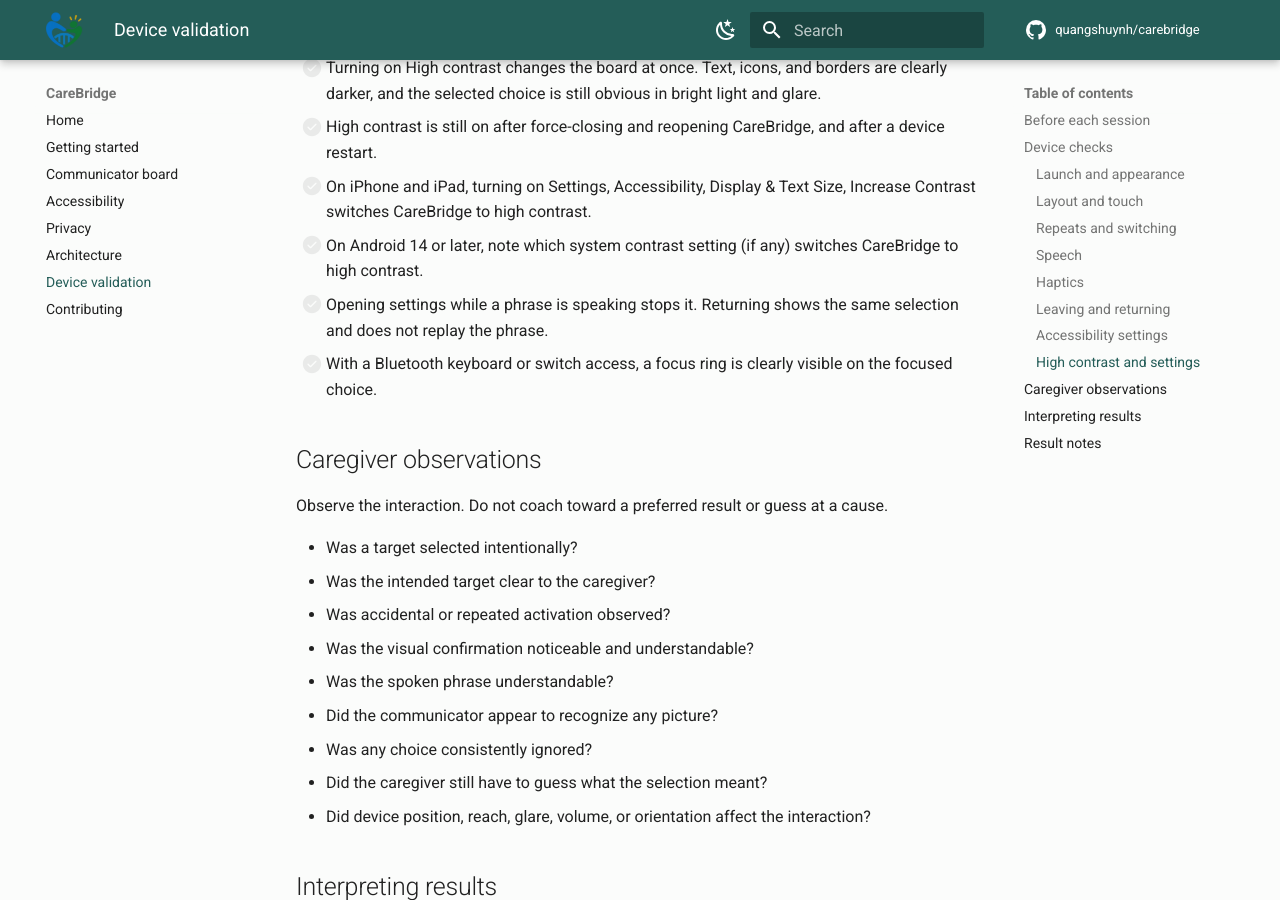
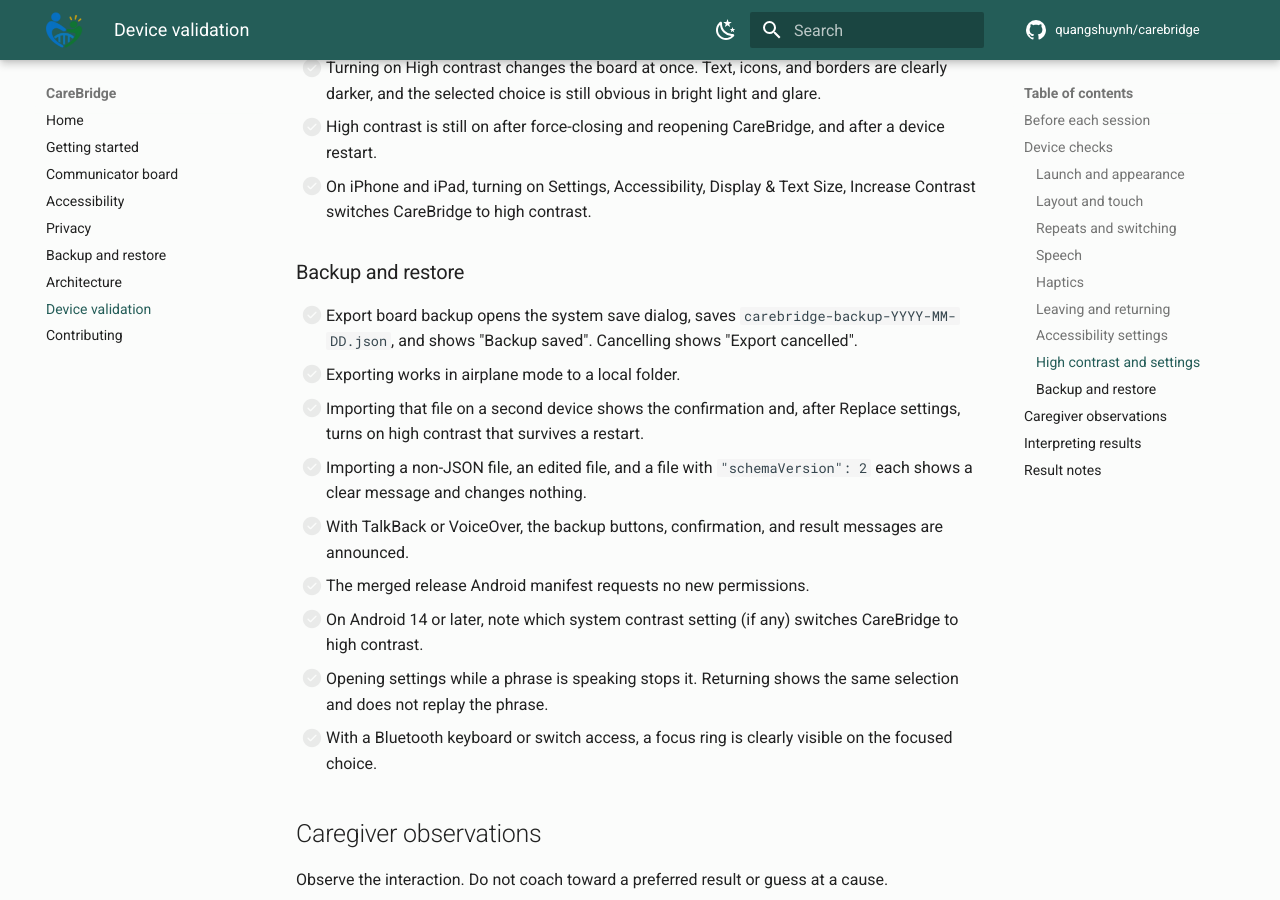
Before and after one commit to quangshuynh/carebridge, an MkDocs documentation site: the page built from docs/device-validation.md, in a window 1280 px wide and 900 px high, scrolled down 2443 px. Built offline with MkDocs 1.6.1 and Material for MkDocs 9.7.7, drawn with Linux system fonts in a browser that asks for light colours; comment, search, counter and statistics services are not loaded.

Commit message:
docs: document backup contents, schema, and import checks
Closes #8

```diff
--- a/docs/device-validation.md
+++ b/docs/device-validation.md
@@ -66,6 +66,15 @@
 - [ ] Turning on High contrast changes the board at once. Text, icons, and borders are clearly darker, and the selected choice is still obvious in bright light and glare.
 - [ ] High contrast is still on after force-closing and reopening CareBridge, and after a device restart.
 - [ ] On iPhone and iPad, turning on Settings, Accessibility, Display & Text Size, Increase Contrast switches CareBridge to high contrast.
+
+### Backup and restore
+
+- [ ] Export board backup opens the system save dialog, saves `carebridge-backup-YYYY-MM-DD.json`, and shows "Backup saved". Cancelling shows "Export cancelled".
+- [ ] Exporting works in airplane mode to a local folder.
+- [ ] Importing that file on a second device shows the confirmation and, after Replace settings, turns on high contrast that survives a restart.
+- [ ] Importing a non-JSON file, an edited file, and a file with `"schemaVersion": 2` each shows a clear message and changes nothing.
+- [ ] With TalkBack or VoiceOver, the backup buttons, confirmation, and result messages are announced.
+- [ ] The merged release Android manifest requests no new permissions.
 - [ ] On Android 14 or later, note which system contrast setting (if any) switches CareBridge to high contrast.
 - [ ] Opening settings while a phrase is speaking stops it. Returning shows the same selection and does not replay the phrase.
 - [ ] With a Bluetooth keyboard or switch access, a focus ring is clearly visible on the focused choice.
--- a/mkdocs.yml
+++ b/mkdocs.yml
@@ -14,6 +14,7 @@
   - Communicator board: communicator-board.md
   - Accessibility: accessibility.md
   - Privacy: privacy.md
+  - Backup and restore: backup.md
   - Architecture: architecture.md
   - Device validation: device-validation.md
   - Contributing: contributing.md
```
Also changed, not shown: README.md (+2 -0 lines), docs/architecture.md (+4 -0 lines), docs/backup.md (added, +69 -0 lines), docs/communicator-board.md (+1 -1 lines), docs/privacy.md (+5 -0 lines).
